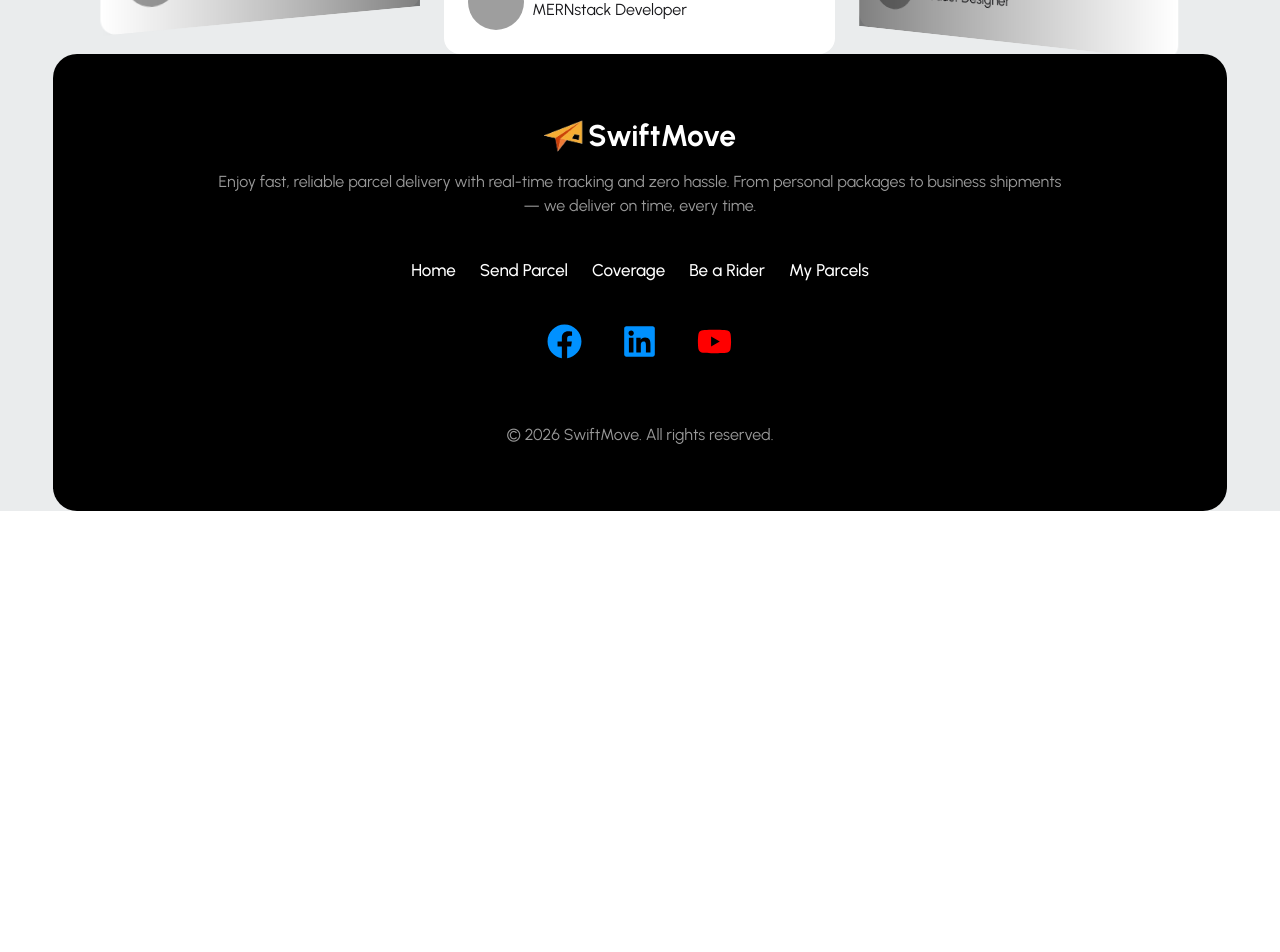
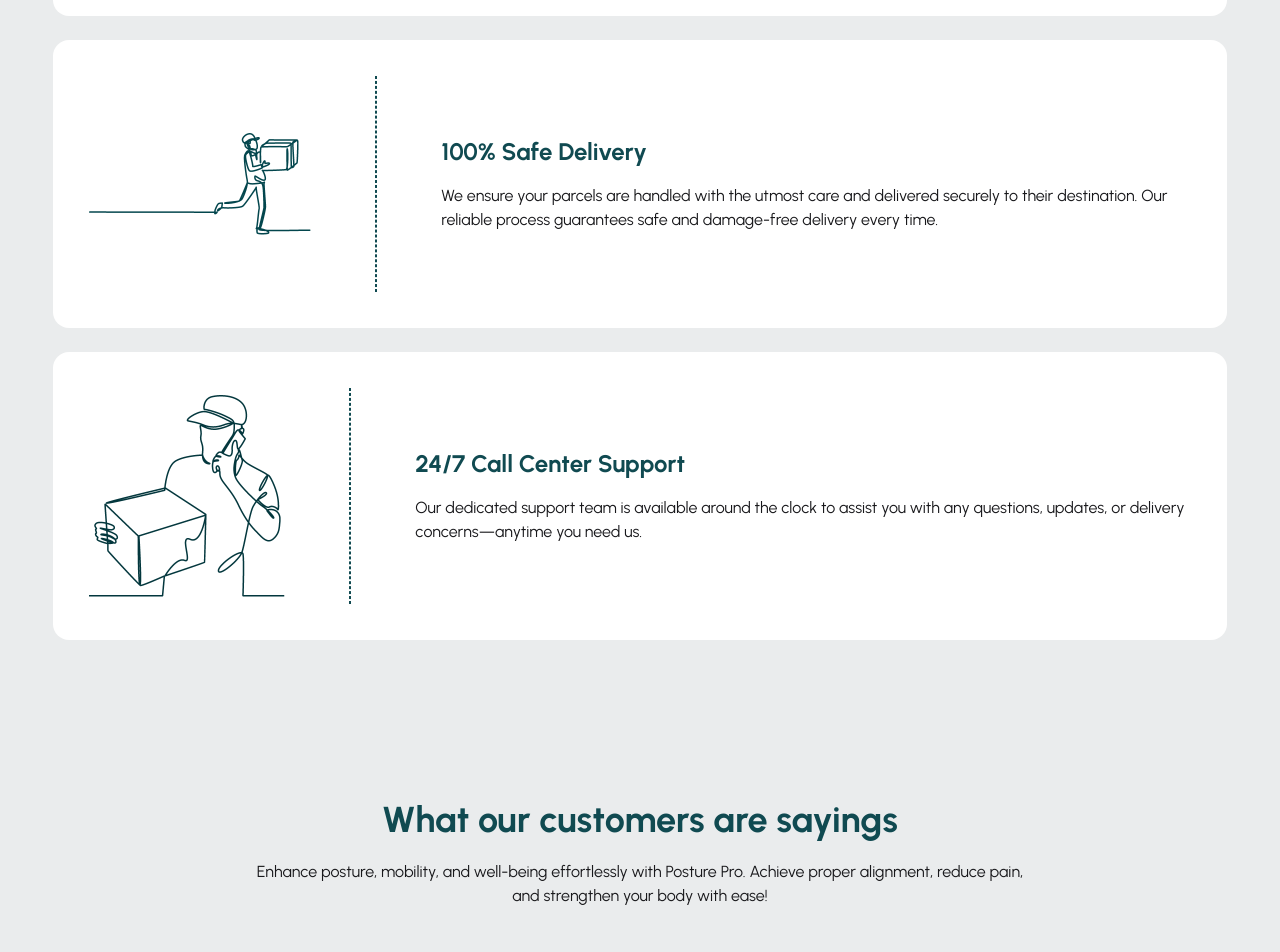
Before and after one commit to mdmohsin-dev/swift-move-client, a React (Vite) app: page / in a window 1280 px wide. Shown: the part 2560-3512 px from the top of the page. Before the commit the page ends 3071 px from the top, so only its background shows below. Built offline with nearby package versions, Linux system fonts and the light colour scheme; no server answers; grey boxes are pictures that could not be loaded.

Commit message:
create why choose us section

```diff
--- /dev/null
+++ b/src/components/Home/ChooseUs.jsx
@@ -0,0 +1,45 @@
+import React from 'react';
+import trackingImg from "../../assets/liveTracking.png"
+import vector from "../../assets/Vector.png"
+import support from "../../assets/support.png"
+
+const ChooseUs = () => {
+
+    const chossesContent = [
+        {
+            id: 1,
+            img: trackingImg,
+            title: 'Live Parcel Tracking',
+            desc: "Stay updated in real-time with our live parcel tracking feature. From pick-up to delivery, monitor your shipment's journey and get instant status updates for complete peace of mind."
+        },
+        {
+            id: 2,
+            img: vector,
+            title: '100% Safe Delivery',
+            desc: "We ensure your parcels are handled with the utmost care and delivered securely to their destination. Our reliable process guarantees safe and damage-free delivery every time."
+        },
+        {
+            id: 3,
+            img: support,
+            title: '24/7 Call Center Support',
+            desc: "Our dedicated support team is available around the clock to assist you with any questions, updates, or delivery concerns—anytime you need us."
+        }
+    ]
+
+    return (
+        <div className='mt-40 max-w-350 w-11/12 mx-auto'>
+            {
+                chossesContent.map(choose => <div key={choose.id} className='bg-white rounded-2xl lg:p-9 p-7 flex flex-col md:flex-row items-center lg:gap-16 gap-10 md:h-72 h-full mt-6'>
+                    <img src={choose.img} alt="" />
+                    <div className='h-full hidden md:flex border border-dashed border-[#104a51]'></div>
+                    <div>
+                        <h3 className='text-2xl text-[#104a51] font-bold'>{choose.title}</h3>
+                        <p className='pt-4'>{choose.desc}</p>
+                    </div>
+                </div>)
+            }
+        </div>
+    );
+};
+
+export default ChooseUs;
--- a/src/components/Home/OurServices.jsx
+++ b/src/components/Home/OurServices.jsx
@@ -50,7 +50,7 @@ const OurServices = () => {
 
     return (
         <div className='lg:max-w-350 w-11/12 mx-auto mt-36'>
-            <div className='text-center lg:w-8/12 w-11/12 mx-auto'>
+            <div className='text-center lg:w-8/12 w-full mx-auto'>
                 <h3 className='text-4xl font-bold text-[#104a51]'>Our Services</h3>
                 <p className='pt-5'>Enjoy fast, reliable parcel delivery with real-time tracking and zero hassle. From personal packages to business shipments — we deliver on time, every time.</p>
             </div>
--- a/src/components/Home/Review/Reviews.jsx
+++ b/src/components/Home/Review/Reviews.jsx
@@ -11,6 +11,13 @@ const Reviews = ({ reviewsPromis }) => {
     const reviews = use(reviewsPromis)
     return (
         <div className='max-w-350 w-11/12 mx-auto mt-40'>
+
+            <div className='text-center lg:w-8/12 w-full mx-auto'>
+                <h3 className='text-4xl text-[#104a51] font-bold'>What our customers are sayings</h3>
+                <p className='pt-5'>Enhance posture, mobility, and well-being effortlessly with Posture Pro. Achieve proper alignment, reduce pain, and strengthen your body with ease!</p>
+            </div>
+
+            <div className='mt-16'>
                 <Swiper
                     effect={'coverflow'}
                     grabCursor={true}
@@ -50,6 +57,7 @@ const Reviews = ({ reviewsPromis }) => {
                     }
                 </Swiper>
             </div>
+        </div>
     );
 };
 
--- a/src/components/shared/Footer.jsx
+++ b/src/components/shared/Footer.jsx
@@ -14,7 +14,7 @@ const Footer = () => {
     </>
 
     return (
-        <div className='bg-black text-white max-w-350 w-11/12 mx-auto py-16 px-20 rounded-3xl flex flex-col justify-center items-center gap-10 text-center'>
+        <div className='bg-black text-white max-w-350 w-11/12 mx-auto py-16 px-20 rounded-3xl flex flex-col justify-center items-center gap-10 text-center mt-32'>
             <div className='flex flex-col justify-center items-center'>
                 <Link to="/" className="flex items-center gap-1">
                     <img src={logo} className="w-10" alt="" />
--- a/src/pages/Home.jsx
+++ b/src/pages/Home.jsx
@@ -3,6 +3,7 @@ import Banner from '../components/Home/Banner';
 import Reviews from '../components/Home/Review/Reviews';
 import HowWorks from '../components/Home/HowWorks';
 import OurServices from '../components/Home/OurServices';
+import ChooseUs from '../components/Home/ChooseUs';
 
 const reviewsPromis = fetch("/reviews.json").then(res => res.json())
 
@@ -12,6 +13,7 @@ const Home = () => {
             <Banner></Banner>
             <HowWorks></HowWorks>
             <OurServices></OurServices>
+            <ChooseUs></ChooseUs>
             <Reviews reviewsPromis={reviewsPromis}></Reviews>
         </div>
     );
```
Also changed, not shown: src/assets/liveTracking.png (added), src/assets/support.png (added). Lines whose indentation alone changed are shown as unchanged.
